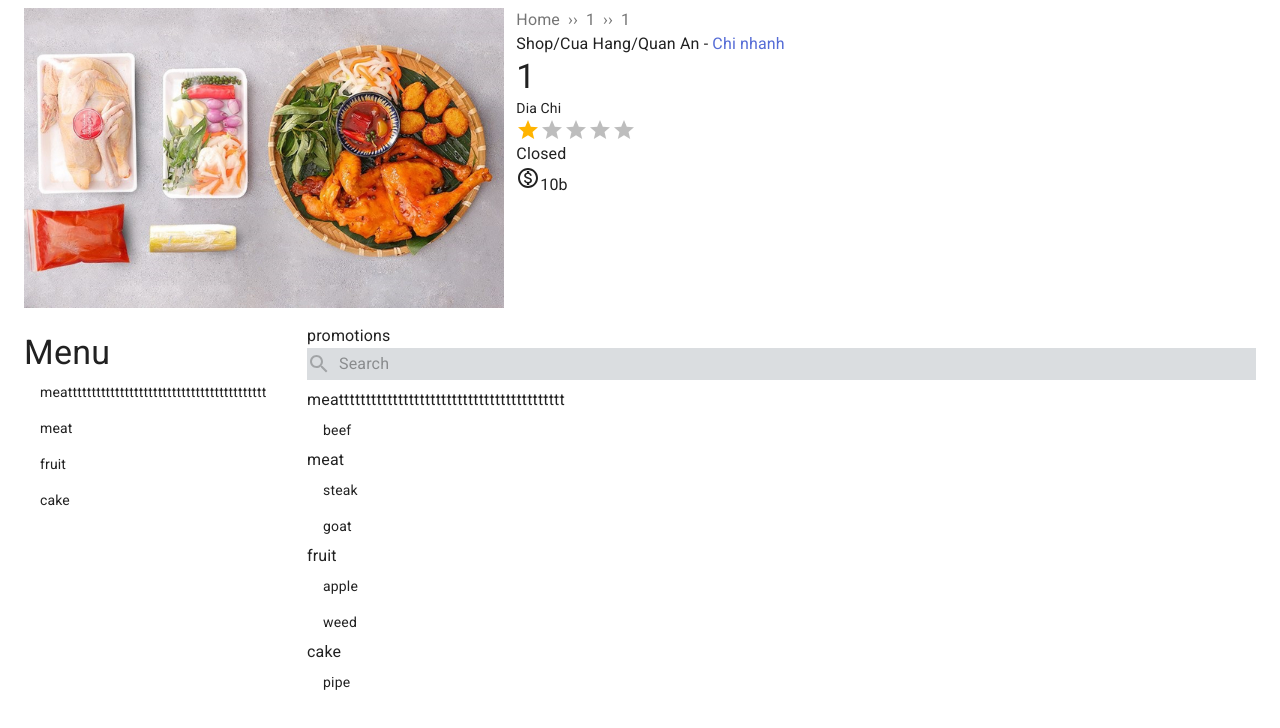
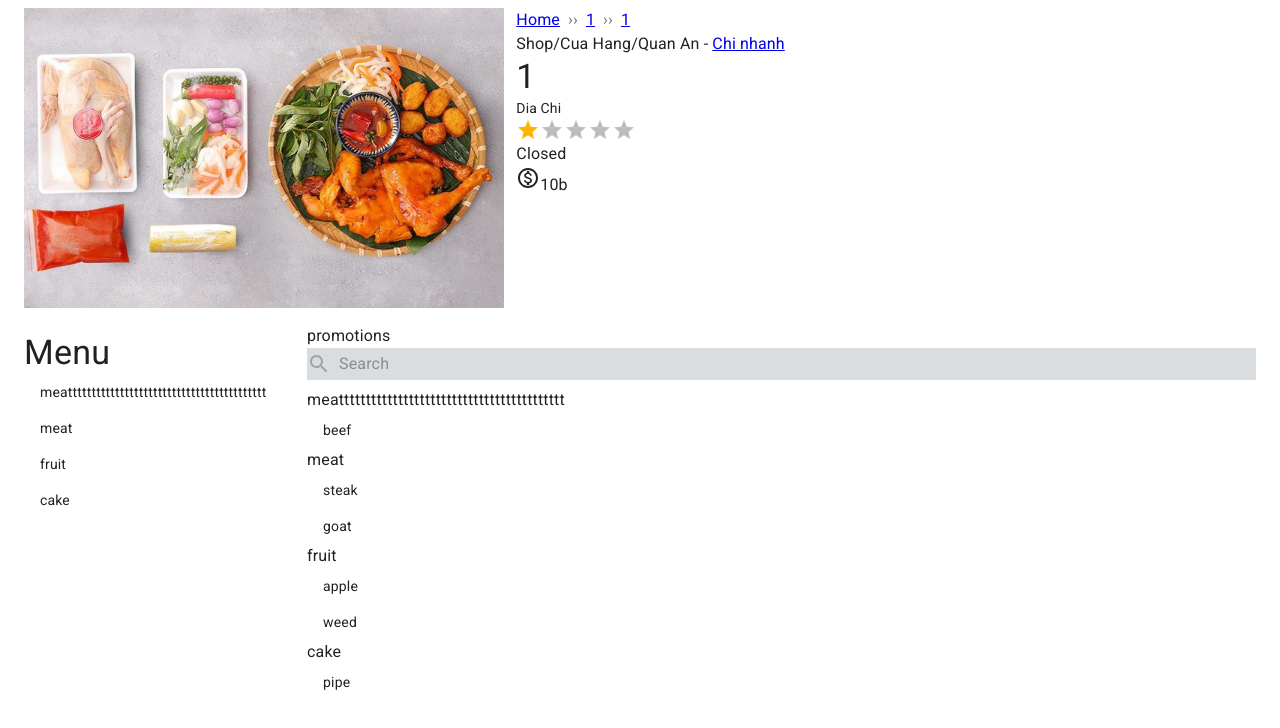
Before and after one commit to quocnguyencoder/EMenu, a Next.js app: page /1/1 in a window 1280 px wide. Shown: the top 728 px of the page. Built offline with nearby package versions, Linux system fonts and the light colour scheme.

Commit message:
fix warning prop children is marked required and add index for [city]

```diff
--- a/components/DetailPage/Info.tsx
+++ b/components/DetailPage/Info.tsx
@@ -1,7 +1,8 @@
-import { Box, Typography, Breadcrumbs, Link } from "@material-ui/core";
+import { Box, Typography, Breadcrumbs } from "@material-ui/core";
 import MonetizationOnOutlinedIcon from "@material-ui/icons/MonetizationOnOutlined";
 import { useRouter } from "next/router";
 import Rate from "./Rate";
+import Link from "next/link";
 
 export default function Info() {
   const router = useRouter();
@@ -9,21 +10,24 @@ export default function Info() {
   return (
     <Box maxWidth="60%" display="flex" flexDirection="column">
       <Breadcrumbs separator="››" aria-label="breadcrumb">
-        <Link color="inherit" href="/">
-          Home
+        <Link as="/" href="/">
+          <a>Home</a>
         </Link>
-        <Link color="inherit" href={`/${router.query.city}`}>
-          {router.query.city}
+        <Link as={`/${router.query.city}`} href="/[city]">
+          <a>{router.query.city}</a>
         </Link>
         <Link
-          color="inherit"
-          href={`/${router.query.city}/${router.query.place}`}
+          as={`/${router.query.city}/${router.query.place}`}
+          href="/[city]/[place]"
         >
-          {router.query.place}
+          <a>{router.query.place}</a>
         </Link>
       </Breadcrumbs>
       <Typography>
-        Shop/Cua Hang/Quan An - <Link href="/">Chi nhanh</Link>
+        Shop/Cua Hang/Quan An -{" "}
+        <Link as="/" href="/">
+          <a>Chi nhanh</a>
+        </Link>
       </Typography>
 
       <Typography variant="h4">{router.query.place}</Typography>
--- a/components/DetailPage/SearchBar.tsx
+++ b/components/DetailPage/SearchBar.tsx
@@ -28,7 +28,9 @@ export default function SearchBar() {
         }
         endAdornment={
           <InputAdornment position="end">
-            {searchTerm === "" ? null : (
+            {searchTerm === "" ? (
+              <></>
+            ) : (
               <IconButton size="small" onClick={() => clearSearch()}>
                 <ClearIcon fontSize="small" color="disabled" />
               </IconButton>
--- a/pages/[city]/[place].tsx
+++ b/pages/[city]/[place].tsx
@@ -5,11 +5,10 @@ import Info from "../../components/DetailPage/Info";
 
 export default function Place() {
   const categories = Array.from(new Set(menu.map((m) => m.category)));
-
   return (
     <Container maxWidth="lg">
       <Box display="flex" mt={1} style={{ gap: "1%" }}>
-        <Image src="../chicken.jpg" alt="logo" width={480} height={300} />
+        <Image src="../chicken.jpg" alt="food" width={480} height={300} />
         <Info />
       </Box>
       <Box display="flex" mt={2} style={{ gap: "2%" }}>
@@ -34,7 +33,9 @@ export default function Place() {
                       <ListItem key={m.name} button>
                         {m.name}
                       </ListItem>
-                    ) : null
+                    ) : (
+                      <></>
+                    )
                   )}
                 </>
               );
```
Also changed, not shown: pages/[city]/index.tsx (added, +35 -0 lines).
